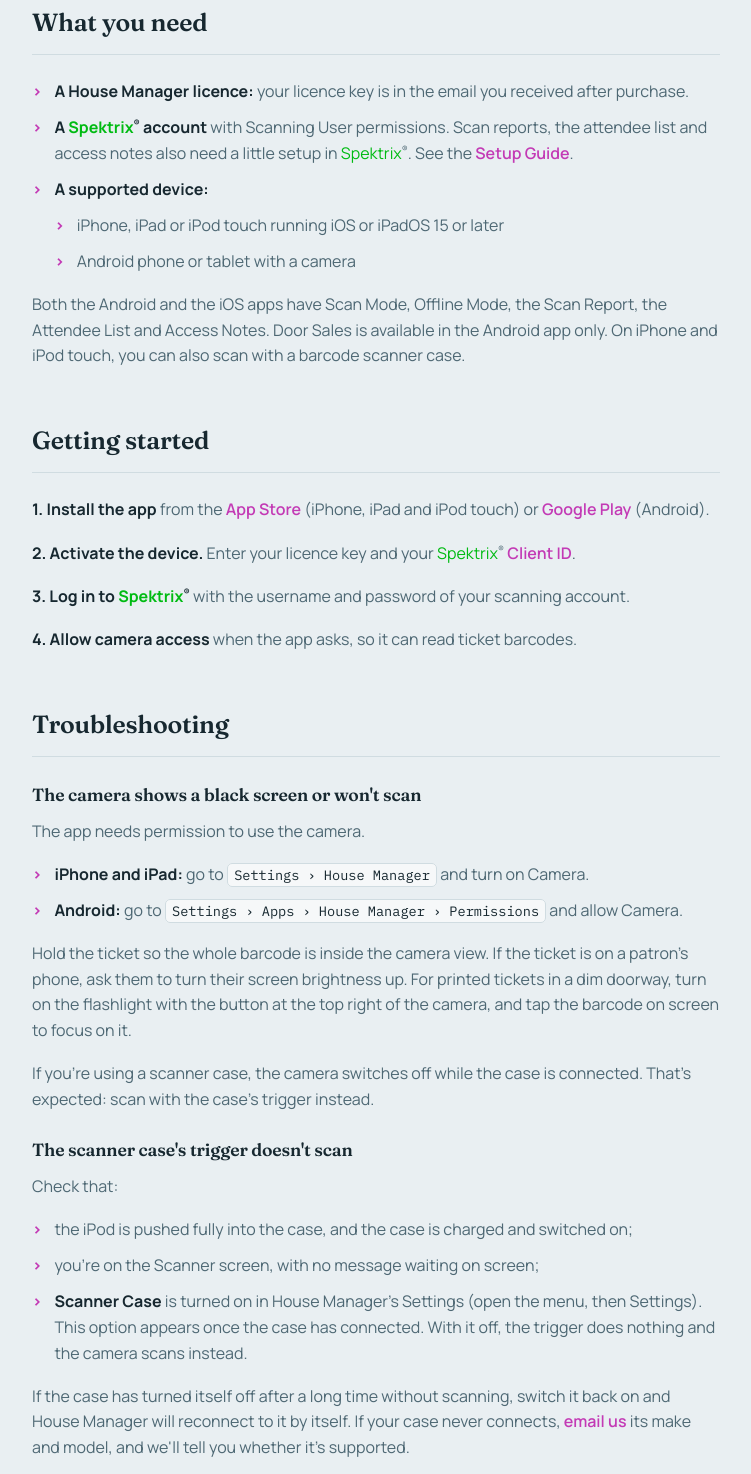
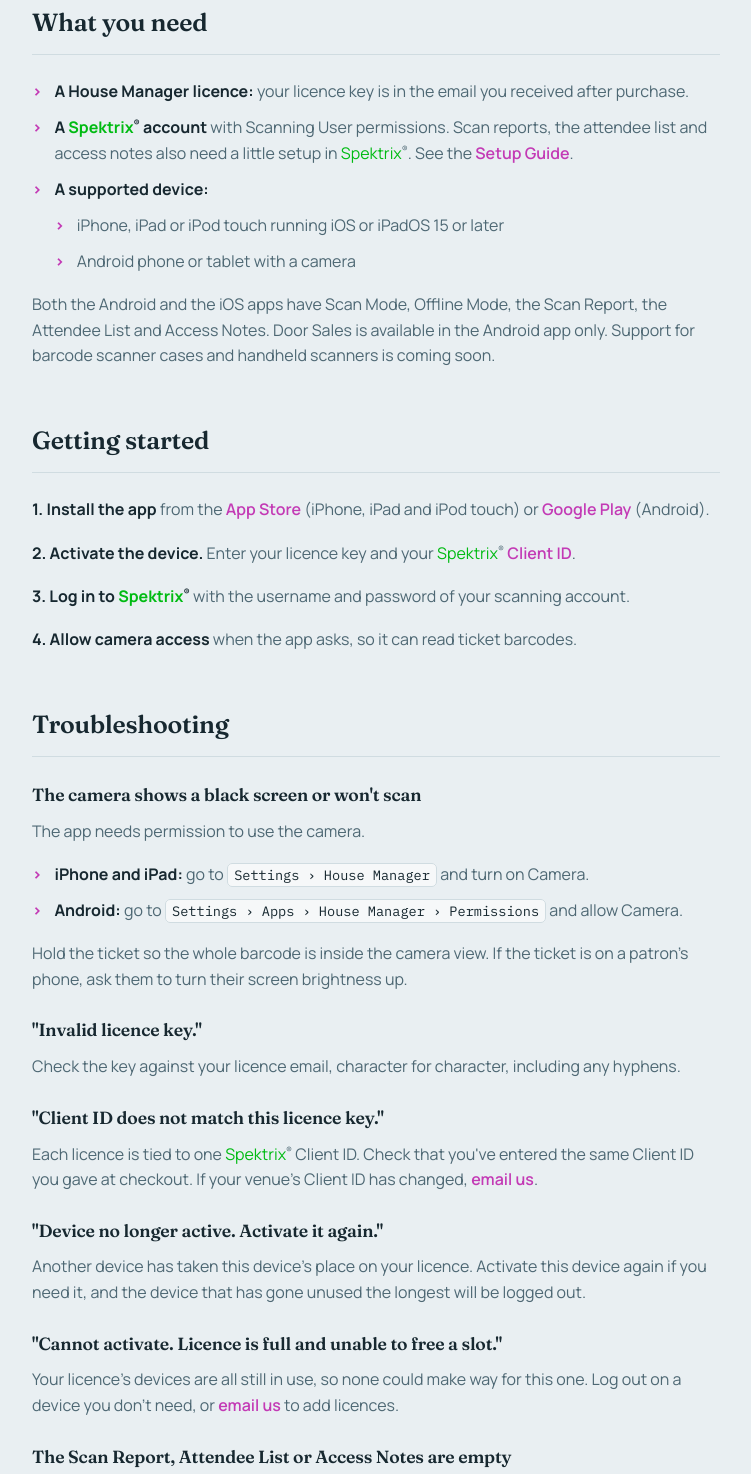
Before and after one commit to onthelatch/onthelatch.github.io, a plain HTML site: page support.html in a window 1280 px wide. Shown: the part 705-2179 px from the top of the page, without its empty margins (264-1015 px from the left). Drawn offline with Linux system fonts and the light colour scheme.

Commit message:
Mark hardware scanning and camera controls as coming soon
The App Store has iOS 1.0 until the scanner case's MFi approval comes
through, and Zebra support on Android is untested. The flashlight and
tap to focus came after both store builds too (Android is still 3.1
(15); iOS 1.0 predates them). So:
- the Hardware scanning and Camera controls cards get a "Coming soon"
  chip;
- the FAQ no longer lists the flashlight, tap to focus or scanner cases
  as available, and its scanner question answers "Coming soon!";
- the support page's scanner-case troubleshooting and flashlight tip
  are taken out until release (they're in this branch's history).
The privacy policy's scanner paragraph stays: it only applies "if you
use the App with a supported scanner case or handheld scanner".

Co-Authored-By: Claude Opus 5.5 <noreply@anthropic.com>
Claude-Session: https://claude.ai/code/session_01NfUU6KYa1jUjpVa5LsPJcp

```diff
--- a/style.css
+++ b/style.css
@@ -103,13 +103,14 @@ h1,h2,h3{ font-family:var(--font-display); font-weight:600; letter-spacing:-0.01
 .store-badges a:focus-visible{ outline:2px solid var(--brand-secondary); outline-offset:3px; }
 .store-badges img{ height:48px; width:auto; display:block; }
 
-/* "Android only" and similar, beside a feature's tag */
+/* "Android only", "Coming soon" and similar, beside a feature's tag */
 .platform-chip{
   display:inline-block; margin-left:.5rem; padding:.15rem .5rem; border-radius:999px;
   border:1px solid var(--card-border); color:var(--text-secondary);
   font-family:var(--font-mono); font-size:.64rem; font-weight:600; letter-spacing:.02em; text-transform:none;
   vertical-align:.1em;
 }
+.platform-chip.soon{ border-color:var(--brand-secondary); color:var(--brand-secondary); }
 
 /* ---------- Nav ---------- */
 .nav{
--- a/support.html
+++ b/support.html
@@ -70,7 +70,7 @@
                 </ul>
             </li>
         </ul>
-        <p>Both the Android and the iOS apps have Scan Mode, Offline Mode, the Scan Report, the Attendee List and Access Notes. Door Sales is available in the Android app only. On iPhone and iPod touch, you can also scan with a barcode scanner case.</p>
+        <p>Both the Android and the iOS apps have Scan Mode, Offline Mode, the Scan Report, the Attendee List and Access Notes. Door Sales is available in the Android app only. Support for barcode scanner cases and handheld scanners is coming soon.</p>
     </section>
 
     <section>
@@ -90,17 +90,7 @@
             <li><strong>iPhone and iPad:</strong> go to <code>Settings › House Manager</code> and turn on Camera.</li>
             <li><strong>Android:</strong> go to <code>Settings › Apps › House Manager › Permissions</code> and allow Camera.</li>
         </ul>
-        <p>Hold the ticket so the whole barcode is inside the camera view. If the ticket is on a patron's phone, ask them to turn their screen brightness up. For printed tickets in a dim doorway, turn on the flashlight with the button at the top right of the camera, and tap the barcode on screen to focus on it.</p>
-        <p>If you're using a scanner case, the camera switches off while the case is connected. That's expected: scan with the case's trigger instead.</p>
-
-        <h3>The scanner case's trigger doesn't scan</h3>
-        <p>Check that:</p>
-        <ul>
-            <li>the iPod is pushed fully into the case, and the case is charged and switched on;</li>
-            <li>you're on the Scanner screen, with no message waiting on screen;</li>
-            <li><strong>Scanner Case</strong> is turned on in House Manager's Settings (open the menu, then Settings). This option appears once the case has connected. With it off, the trigger does nothing and the camera scans instead.</li>
-        </ul>
-        <p>If the case has turned itself off after a long time without scanning, switch it back on and House Manager will reconnect to it by itself. If your case never connects, <a href="mailto:dev@onthelat.ch">email us</a> its make and model, and we'll tell you whether it's supported.</p>
+        <p>Hold the ticket so the whole barcode is inside the camera view. If the ticket is on a patron's phone, ask them to turn their screen brightness up.</p>
 
         <h3>"Invalid licence key."</h3>
         <p>Check the key against your licence email, character for character, including any hyphens.</p>
```
Also changed, not shown: index.html (+5 -5 lines).
